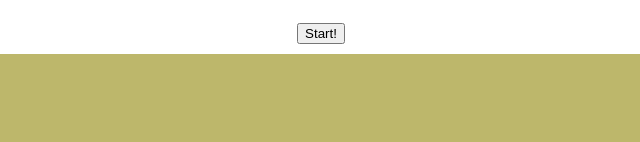
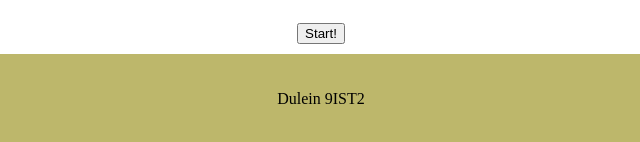
Before and after one commit to Darion20071998/duleinily, a plain HTML site: page index.html in a window 1280 px wide. Shown: the part 292-434 px from the top of the page, 319-959 px from the left. Drawn offline with nearby package versions, Linux system fonts and the light colour scheme.

Commit message:
added footer

```diff
--- a/index.html
+++ b/index.html
@@ -32,4 +32,6 @@
     </div>
 
 </body>
+
+<footer><p style="text-align: center; padding-top: 20px;">Dulein 9IST2</p></footer>
 </html>
```
Also changed, not shown: pagetwo.html (+2 -0 lines).
